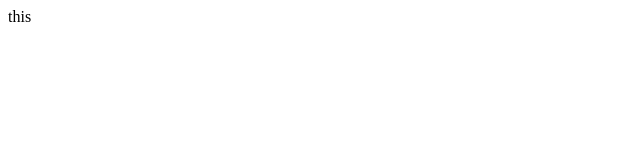
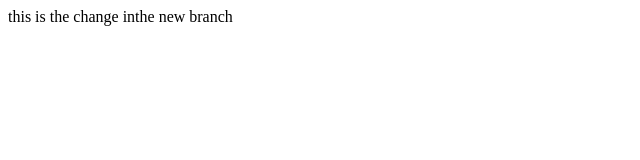
Before and after one commit to mk590/random-, a plain HTML site: page index.html in a window 1280 px wide. Shown: the whole page, without its empty margins (0-640 px from the left). Drawn offline with Linux system fonts and the light colour scheme.

Commit message:
a commit

```diff
--- a/index.html
+++ b/index.html
@@ -7,6 +7,6 @@
     <title>Document</title>
 </head>
 <body>
-    this
+    this is the change inthe new branch
 </body>
 </html>
```
